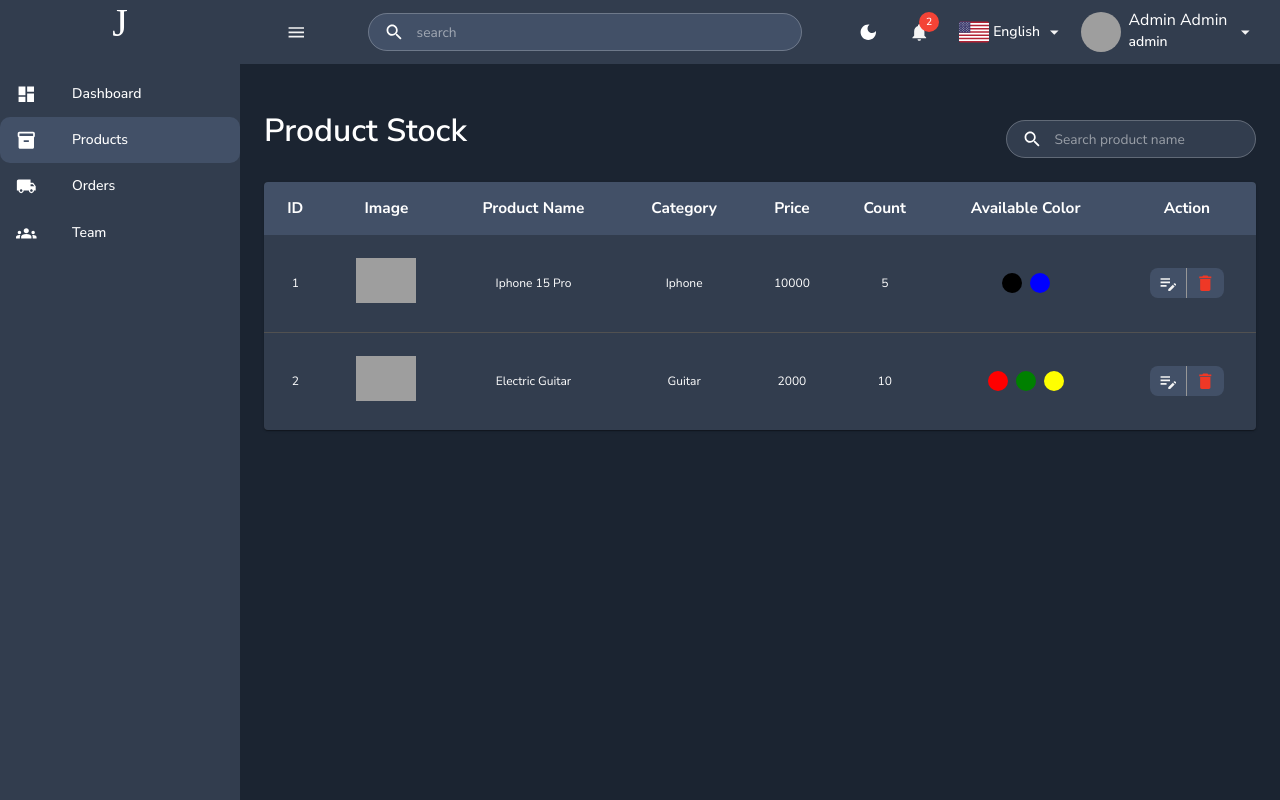
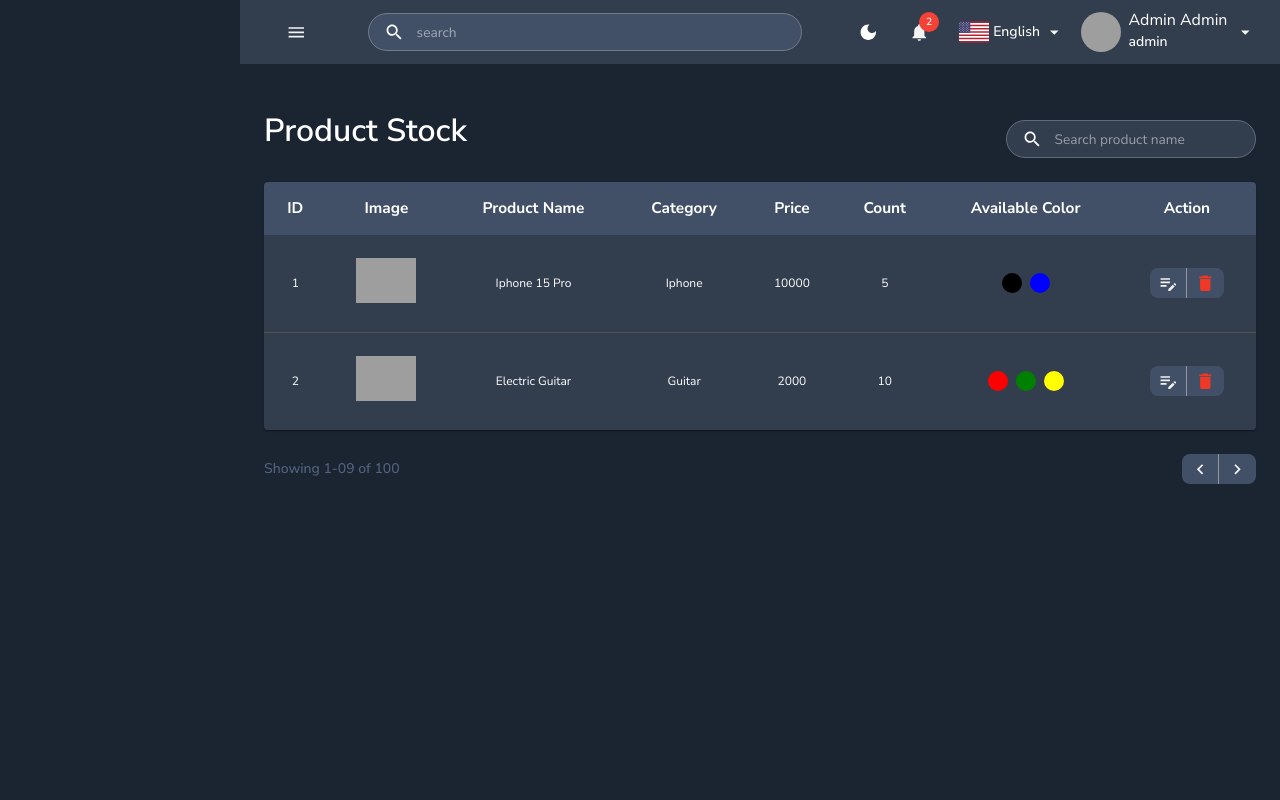
Before and after one commit to Jonika3000/Admin-Dashboard, a React (Vite) app: page /products in a window 1280 px wide. Built offline with nearby package versions, Linux system fonts and the light colour scheme; grey boxes are pictures that could not be loaded; a web font is replaced by a local one.

Commit message:
fix header profile, pagination

```diff
--- /dev/null
+++ b/src/components/PaginationTable/index.tsx
@@ -0,0 +1,51 @@
+import { Box, Button, Stack, Typography, useTheme } from '@mui/material';
+import KeyboardArrowLeftIcon from '@mui/icons-material/KeyboardArrowLeft';
+import KeyboardArrowRightIcon from '@mui/icons-material/KeyboardArrowRight';
+import { colors } from '../../theme.ts';
+import { useTranslation } from 'react-i18next';
+
+export const PaginationTable = ({ maxPages, nowPages }: { maxPages: number; nowPages: string }) => {
+  const { t } = useTranslation();
+  const theme = useTheme();
+  const color = colors(theme.palette.mode);
+
+  return (
+    <>
+      <Stack flexDirection="row" justifyContent="space-between" mt={3} alignItems="center">
+        <Typography variant="h6" sx={{ color: color.primary[300] }}>
+          {t('Showing')} {nowPages} {t('of')} {maxPages}
+        </Typography>
+        <Box>
+          <Button
+            sx={{
+              borderTopRightRadius: 0,
+              borderBottomRightRadius: 0,
+              borderTopLeftRadius: 8,
+              borderBottomLeftRadius: 8,
+              borderRight: '1px solid #979797',
+              backgroundColor: color.primary['400'],
+              minWidth: 30,
+              height: 30,
+            }}
+          >
+            <KeyboardArrowLeftIcon sx={{ color: color.primary[0] }} />
+          </Button>
+          <Button
+            sx={{
+              borderTopRightRadius: 8,
+              borderBottomRightRadius: 8,
+              borderTopLeftRadius: 0,
+              borderBottomLeftRadius: 0,
+              backgroundColor: color.primary['400'],
+              minWidth: 30,
+              height: 30,
+              borderRight: 0,
+            }}
+          >
+            <KeyboardArrowRightIcon sx={{ color: color.primary[0] }} />
+          </Button>
+        </Box>
+      </Stack>
+    </>
+  );
+};
--- a/src/layout/AdminLayout/Header/ProfileHeader/index.tsx
+++ b/src/layout/AdminLayout/Header/ProfileHeader/index.tsx
@@ -65,6 +65,7 @@ export const ProfileHeader = () => {
         role={undefined}
         disablePortal
         anchorEl={anchorRef.current}
+        sx={{ position: 'absolute', zIndex: 1000 }}
         popperOptions={{
           modifiers: [
             {
--- a/src/pages/OrdersList/index.tsx
+++ b/src/pages/OrdersList/index.tsx
@@ -1,21 +1,11 @@
-import { Box, Button, Stack, styled, Typography, useTheme } from '@mui/material';
+import { Box, Typography } from '@mui/material';
 import { useTranslation } from 'react-i18next';
-import { colors } from '../../theme.ts';
-import KeyboardArrowLeftIcon from '@mui/icons-material/KeyboardArrowLeft';
-import KeyboardArrowRightIcon from '@mui/icons-material/KeyboardArrowRight';
 import { TableOrders } from './TableOrders';
 import { FiltersOrders } from './FiltersOrders';
-
-const StyledButtonPage = styled(Button)(() => ({
-  minWidth: 30,
-  height: 30,
-  borderRight: 0,
-}));
+import { PaginationTable } from '../../components/PaginationTable';
 
 const OrdersList = () => {
   const { t } = useTranslation();
-  const theme = useTheme();
-  const color = colors(theme.palette.mode);
 
   return (
     <>
@@ -27,37 +17,8 @@ const OrdersList = () => {
         <FiltersOrders />
         {/*orders table*/}
         <TableOrders />
-        {/*bottom*/}
-        <Stack flexDirection="row" justifyContent="space-between" mt={3} alignItems="center">
-          <Typography variant="h6" sx={{ color: color.primary[300] }}>
-            {t('Showing')} 1-09 {t('of')} 100
-          </Typography>
-          <Box>
-            <StyledButtonPage
-              sx={{
-                borderTopRightRadius: 0,
-                borderBottomRightRadius: 0,
-                borderTopLeftRadius: 8,
-                borderBottomLeftRadius: 8,
-                borderRight: '1px solid #979797',
-                backgroundColor: color.primary['400'],
-              }}
-            >
-              <KeyboardArrowLeftIcon sx={{ color: color.primary[0] }} />
-            </StyledButtonPage>
-            <StyledButtonPage
-              sx={{
-                borderTopRightRadius: 8,
-                borderBottomRightRadius: 8,
-                borderTopLeftRadius: 0,
-                borderBottomLeftRadius: 0,
-                backgroundColor: color.primary['400'],
-              }}
-            >
-              <KeyboardArrowRightIcon sx={{ color: color.primary[0] }} />
-            </StyledButtonPage>
-          </Box>
-        </Stack>
+        {/*bottom pagination*/}
+        <PaginationTable maxPages={100} nowPages={'1-09'} />
       </Box>
     </>
   );
--- a/src/pages/Products/index.tsx
+++ b/src/pages/Products/index.tsx
@@ -2,6 +2,7 @@ import { Box, Stack, Typography } from '@mui/material';
 import { useTranslation } from 'react-i18next';
 import { SearchProduct } from './SearchProduct';
 import { TableProducts } from './TableProducts';
+import {PaginationTable} from "../../components/PaginationTable";
 
 const Products = () => {
   const { t } = useTranslation();
@@ -23,7 +24,10 @@ const Products = () => {
           </Typography>
           <SearchProduct />
         </Stack>
+        {/*table*/}
         <TableProducts />
+        {/*pagination*/}
+        <PaginationTable maxPages={100} nowPages={'1-09'} />
       </Box>
     </>
   );
```
